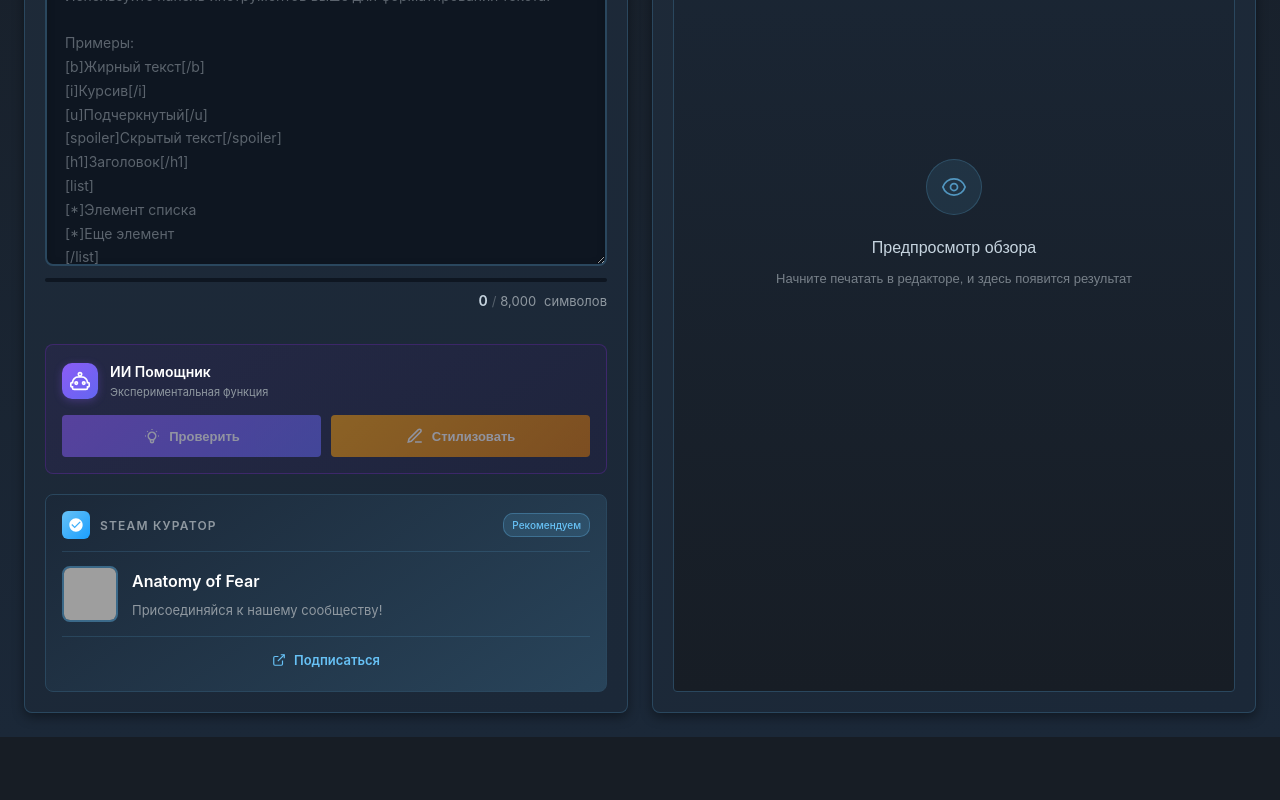
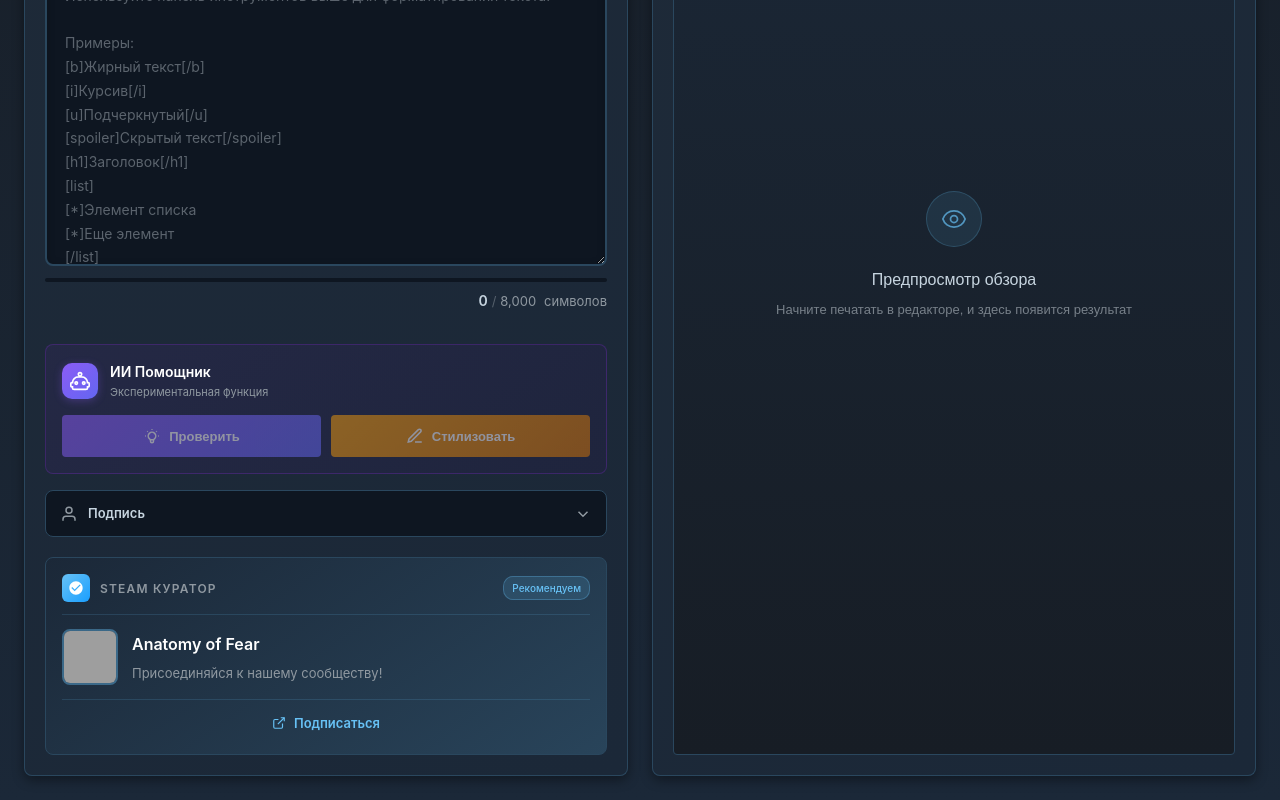
Before and after one commit to AnyKeyer/Steam-Review-Editor, a Vue app: page / in a window 1280 px wide. Shown: the part 444-1244 px from the top of the page. Before the commit the page ends 1181 px from the top, so only its background shows below. Built offline with nearby package versions, Linux system fonts and the light colour scheme; grey boxes are pictures that could not be loaded; a web font is replaced by a local one.

Commit message:
Add signature feature that appends to copied text

```diff
--- a/src/App.vue
+++ b/src/App.vue
@@ -23,6 +23,7 @@
           :max="STEAM_MAX_CHARS"
         />
         <AIAnalyzer :content="content" @update:content="content = $event" />
+        <SignatureSettings ref="signatureRef" />
         <SteamGroupWidget />
       </div>
       <div class="preview-container">
@@ -46,6 +47,7 @@
 import CopyNotification from './components/ui/CopyNotification.vue'
 import SteamGroupWidget from './components/ui/SteamGroupWidget.vue'
 import AIAnalyzer from './components/ui/AIAnalyzer.vue'
+import SignatureSettings from './components/ui/SignatureSettings.vue'
 import { STEAM_MAX_CHARS, STORAGE_KEY } from './constants/steam'
 import { createHistoryManager } from './utils/historyManager'
 
@@ -96,6 +98,7 @@
   }
 }
 const editorRef = ref(null)
+const signatureRef = ref(null)
 const showCopyNotification = ref(false)
 
 const applyFormat = (format) => {
@@ -104,7 +107,12 @@
 
 const copyToClipboard = async () => {
   try {
-    await navigator.clipboard.writeText(content.value)
+    let textToCopy = content.value
+    const signature = signatureRef.value?.getSignature()
+    if (signature) {
+      textToCopy = content.value + '\n\n' + signature
+    }
+    await navigator.clipboard.writeText(textToCopy)
     showCopyNotification.value = true
     setTimeout(() => {
       showCopyNotification.value = false
--- /dev/null
+++ b/src/components/ui/SignatureSettings.vue
@@ -0,0 +1,264 @@
+<template>
+  <div class="signature-settings">
+    <div class="signature-header" @click="isOpen = !isOpen">
+      <div class="header-left">
+        <svg class="icon" viewBox="0 0 24 24" fill="none" stroke="currentColor" stroke-width="2">
+          <path d="M20 21v-2a4 4 0 0 0-4-4H8a4 4 0 0 0-4 4v2"></path>
+          <circle cx="12" cy="7" r="4"></circle>
+        </svg>
+        <span class="title">Подпись</span>
+        <span v-if="signature && !isOpen" class="signature-preview">{{ truncatedSignature }}</span>
+      </div>
+      <svg
+        class="chevron"
+        :class="{ open: isOpen }"
+        viewBox="0 0 24 24"
+        fill="none"
+        stroke="currentColor"
+        stroke-width="2"
+      >
+        <polyline points="6 9 12 15 18 9"></polyline>
+      </svg>
+    </div>
+
+    <div v-if="isOpen" class="signature-content">
+      <p class="hint">Эта подпись будет добавляться в конец при копировании</p>
+      <textarea
+        v-model="signature"
+        placeholder="Например:&#10;&#10;[hr]&#10;[i]Понравился обзор? Подпишись![/i]&#10;[url=https://store.steampowered.com/curator/45695689/]Наш куратор[/url]"
+        class="signature-input"
+        rows="4"
+        @input="saveSignature"
+      ></textarea>
+      <div class="signature-actions">
+        <label class="toggle-label">
+          <input
+            type="checkbox"
+            v-model="enabled"
+            @change="saveEnabled"
+          />
+          <span class="toggle-switch"></span>
+          <span class="toggle-text">Добавлять при копировании</span>
+        </label>
+        <button v-if="signature" class="clear-btn" @click="clearSignature">
+          Очистить
+        </button>
+      </div>
+    </div>
+  </div>
+</template>
+
+<script setup>
+import { ref, computed, onMounted } from 'vue'
+
+const SIGNATURE_KEY = 'steam_review_signature'
+const SIGNATURE_ENABLED_KEY = 'steam_review_signature_enabled'
+
+const signature = ref('')
+const enabled = ref(true)
+const isOpen = ref(false)
+
+const truncatedSignature = computed(() => {
+  const clean = signature.value.replace(/\[.*?\]/g, '').trim()
+  return clean.length > 30 ? clean.slice(0, 30) + '...' : clean
+})
+
+onMounted(() => {
+  signature.value = localStorage.getItem(SIGNATURE_KEY) || ''
+  enabled.value = localStorage.getItem(SIGNATURE_ENABLED_KEY) !== 'false'
+})
+
+const saveSignature = () => {
+  localStorage.setItem(SIGNATURE_KEY, signature.value)
+}
+
+const saveEnabled = () => {
+  localStorage.setItem(SIGNATURE_ENABLED_KEY, String(enabled.value))
+}
+
+const clearSignature = () => {
+  signature.value = ''
+  saveSignature()
+}
+
+// Expose for parent component
+defineExpose({
+  getSignature: () => enabled.value && signature.value ? signature.value : '',
+  isEnabled: () => enabled.value
+})
+</script>
+
+<style scoped>
+.signature-settings {
+  margin-top: 16px;
+  background: var(--bg-input);
+  border: 1px solid var(--border-color);
+  border-radius: var(--border-radius-lg);
+  overflow: hidden;
+}
+
+.signature-header {
+  display: flex;
+  align-items: center;
+  justify-content: space-between;
+  padding: 12px 14px;
+  cursor: pointer;
+  transition: background var(--transition-fast);
+}
+
+.signature-header:hover {
+  background: rgba(255, 255, 255, 0.03);
+}
+
+.header-left {
+  display: flex;
+  align-items: center;
+  gap: 10px;
+}
+
+.icon {
+  width: 18px;
+  height: 18px;
+  color: var(--text-secondary);
+}
+
+.title {
+  font-size: 13px;
+  font-weight: 600;
+  color: var(--text-primary);
+}
+
+.signature-preview {
+  font-size: 12px;
+  color: var(--text-secondary);
+  opacity: 0.7;
+  margin-left: 8px;
+}
+
+.chevron {
+  width: 18px;
+  height: 18px;
+  color: var(--text-secondary);
+  transition: transform var(--transition-fast);
+}
+
+.chevron.open {
+  transform: rotate(180deg);
+}
+
+.signature-content {
+  padding: 14px;
+  border-top: 1px solid var(--border-color);
+  animation: slideDown 0.2s ease;
+}
+
+@keyframes slideDown {
+  from {
+    opacity: 0;
+    transform: translateY(-10px);
+  }
+  to {
+    opacity: 1;
+    transform: translateY(0);
+  }
+}
+
+.hint {
+  font-size: 12px;
+  color: var(--text-secondary);
+  margin: 0 0 10px;
+}
+
+.signature-input {
+  width: 100%;
+  padding: 12px;
+  background: var(--bg-tertiary);
+  border: 1px solid var(--border-color);
+  border-radius: var(--border-radius);
+  color: var(--text-primary);
+  font-size: 13px;
+  font-family: 'JetBrains Mono', 'Consolas', monospace;
+  resize: vertical;
+  min-height: 80px;
+  transition: border-color var(--transition-fast);
+}
+
+.signature-input:focus {
+  outline: none;
+  border-color: var(--accent-blue);
+}
+
+.signature-input::placeholder {
+  color: var(--text-secondary);
+  opacity: 0.5;
+}
+
+.signature-actions {
+  display: flex;
+  align-items: center;
+  justify-content: space-between;
+  margin-top: 12px;
+}
+
+.toggle-label {
+  display: flex;
+  align-items: center;
+  gap: 10px;
+  cursor: pointer;
+}
+
+.toggle-label input {
+  display: none;
+}
+
+.toggle-switch {
+  position: relative;
+  width: 36px;
+  height: 20px;
+  background: var(--bg-button);
+  border-radius: 10px;
+  transition: background var(--transition-fast);
+}
+
+.toggle-switch::after {
+  content: '';
+  position: absolute;
+  top: 2px;
+  left: 2px;
+  width: 16px;
+  height: 16px;
+  background: var(--text-secondary);
+  border-radius: 50%;
+  transition: all var(--transition-fast);
+}
+
+.toggle-label input:checked + .toggle-switch {
+  background: var(--accent-green);
+}
+
+.toggle-label input:checked + .toggle-switch::after {
+  left: 18px;
+  background: white;
+}
+
+.toggle-text {
+  font-size: 12px;
+  color: var(--text-primary);
+}
+
+.clear-btn {
+  padding: 6px 12px;
+  background: transparent;
+  border: 1px solid rgba(239, 68, 68, 0.4);
+  border-radius: var(--border-radius);
+  color: #f87171;
+  font-size: 12px;
+  cursor: pointer;
+  transition: all var(--transition-fast);
+}
+
+.clear-btn:hover {
+  background: rgba(239, 68, 68, 0.1);
+  border-color: #ef4444;
+}
+</style>
```
